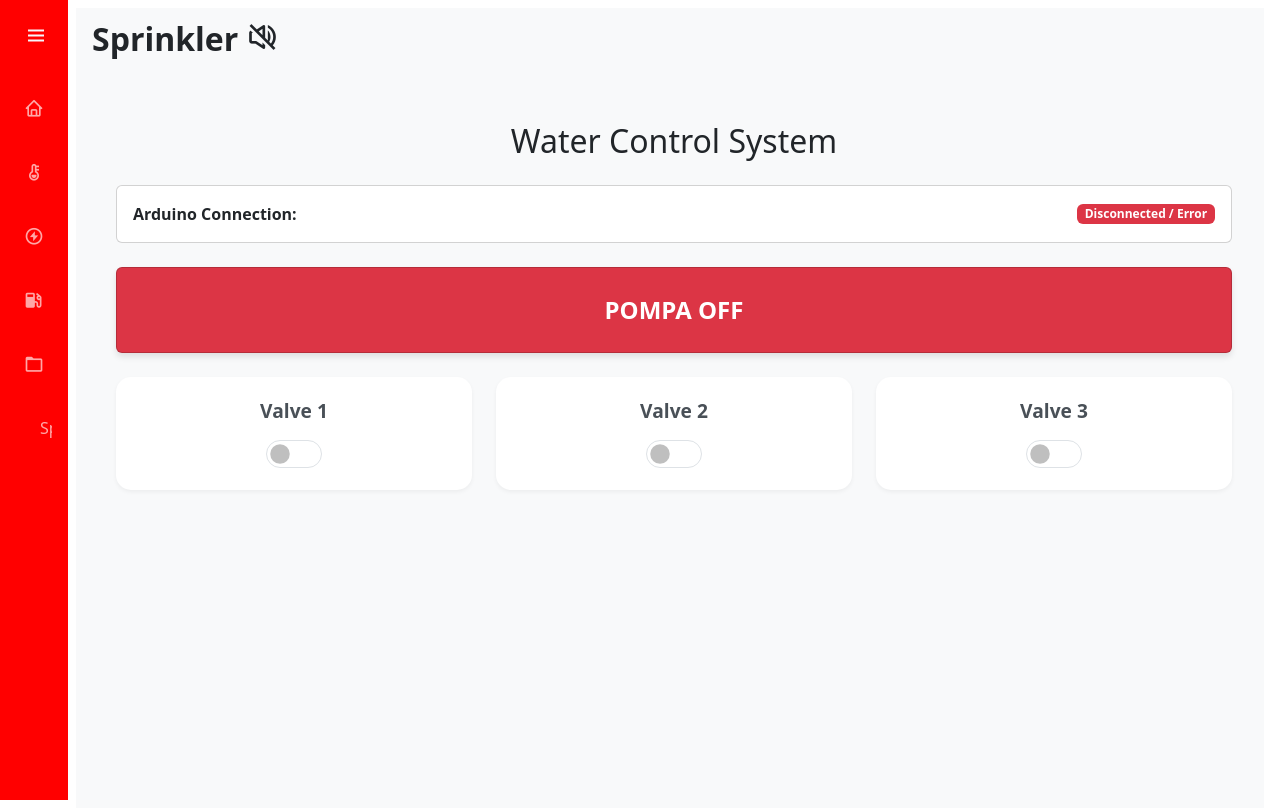
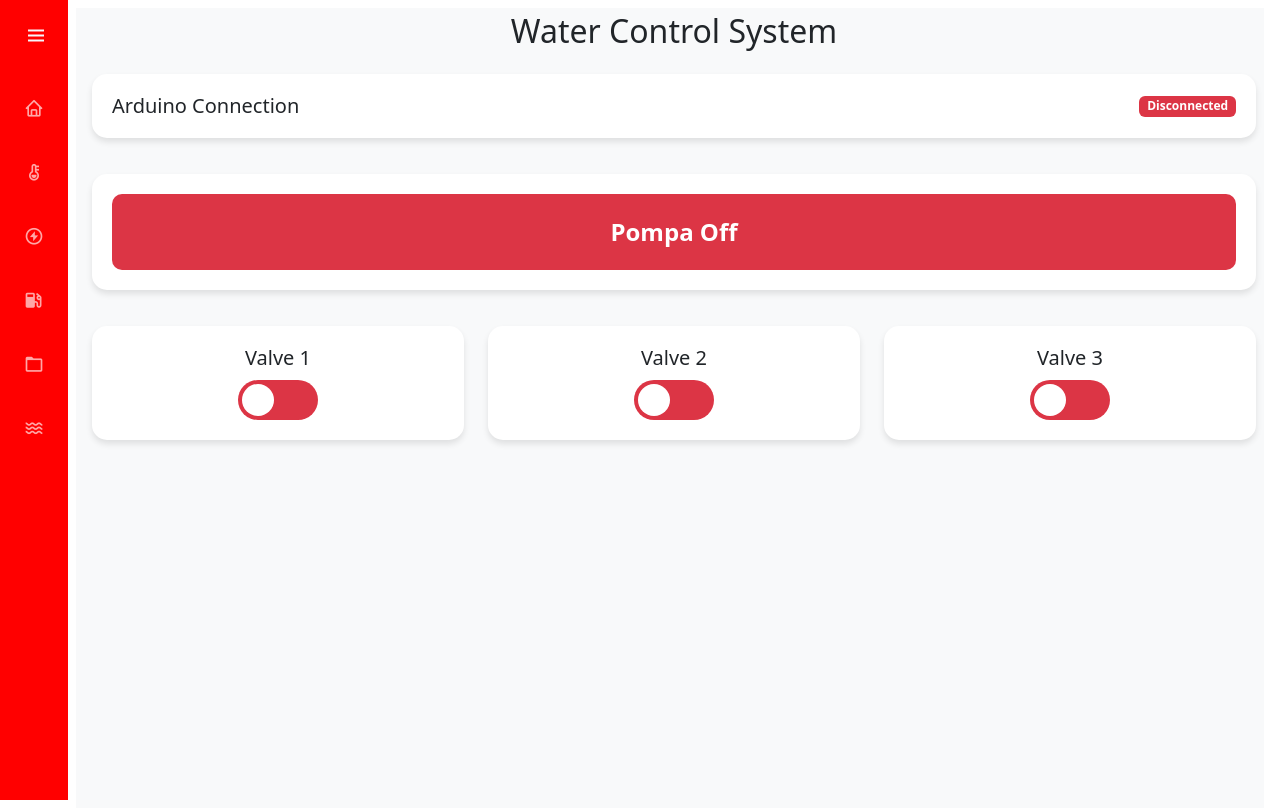
Before and after one commit to BlacklistX20/dashmon-sudiang, a CodeIgniter 4 app: the page made by app/Views/pages/sprinkler.php in a window 1280 px wide. Run offline with PHP 8.4 and a stand-in for CodeIgniter, Linux system fonts and the light colour scheme; the template is opened without the code that fills it, so the values that code supplies are empty; some libraries are stand-ins or nearby versions.

Commit message:
change sprinkle pages

```diff
--- a/app/Views/layout/sidebar.php
+++ b/app/Views/layout/sidebar.php
@@ -9,7 +9,7 @@
         <a href="<?= base_url() ?>index.php/electric" id="electric" class="nav_link"> <i class='bx bx-bolt-circle nav_icon'></i> <span class="nav_name">Electricity</span> </a>
         <a href="<?= base_url() ?>index.php/fuel" id="fuel" class="nav_link"> <i class='bx bxs-gas-pump nav_icon'></i> <span class="nav_name">Level BBM</span> </a>
         <a href="<?= base_url() ?>index.php/potency/home" id="potency" class="nav_link"> <i class='bx bx-folder nav_icon'></i> <span class="nav_name">Data Potensi</span> </a>
-        <a href="<?= base_url() ?>index.php/sprinkler" id="sprinkler" class="nav_link"> <i class='bx bx-water-drop nav_icon'></i> <span class="nav_name">Sprinkler Rooftop</span> </a>
+        <a href="<?= base_url() ?>index.php/sprinkler" id="sprinkler" class="nav_link"> <i class='bx bx-water nav_icon'></i> <span class="nav_name">Sprinkler Rooftop</span> </a>
       </div>
     </div>
 
--- a/app/Views/pages/sprinkler.php
+++ b/app/Views/pages/sprinkler.php
@@ -2,78 +2,67 @@
 
 <?= $this->section('content'); ?>
 <div id="main-wrap" class="container-fluid mx-1 py-1">
-  <div id="head-wrap" class="row my-2">
-    <div class="col-6 text-start">
-      <h2 class="fw-bold">Sprinkler <i id="vol-icon" class="bx bx-volume-mute"></i></h2>
+
+<h2 class="text-center mb-4">Water Control System</h2>
+
+    <!-- ROW 1: Connection Status -->
+    <div class="row mb-3">
+        <div class="col-12">
+            <div class="control-card d-flex justify-content-between align-items-center">
+                <h5 class="m-0">Arduino Connection</h5>
+                <span id="connection-status" class="badge bg-secondary">Connecting...</span>
             </div>
-    <div class="col-6 text-end">
-      <h2 id="time" class="fw-bold"></h2>
-      <h4 id="date"></h4>
         </div>
     </div>
 
-  <!-- Loading Spinner when switching -->
-    <div id="loadingOverlay">
-        <div class="spinner-border text-primary" role="status">
-            <span class="visually-hidden">Loading...</span>
-        </div>
-    </div>
-
-    <div class="container py-5">
-        <h2 class="text-center mb-4">Water Control System</h2>
-
-        <!-- Row 1: Connection Status -->
-        <div class="row mb-4">
+    <!-- ROW 2: Water Pump Status -->
+    <div class="row mb-3">
         <div class="col-12">
-                <div class="card">
-                    <div class="card-body d-flex justify-content-between align-items-center" id="connectionContainer">
-                        <span class="fw-bold">Arduino Connection:</span>
-                        <span id="connStatus" class="badge bg-secondary">Checking...</span>
+            <div class="control-card">
+                <div id="pump-status-container" class="pump-off">
+                    Pompa Off
                 </div>
             </div>
         </div>
     </div>
 
-        <!-- Row 2: Pump Status -->
-        <div class="row mb-4">
-            <div class="col-12">
-                <div id="pumpStatusCard" class="card status-card text-center text-white bg-danger">
-                    <div class="card-body py-4">
-                        <span id="pumpText">Pompa Off</span>
-                    </div>
-                </div>
-            </div>
-        </div>
-
-        <!-- Row 3: Valves -->
-        <div class="row g-4">
+    <!-- ROW 3: Valves -->
+    <div class="row">
         <!-- Valve 1 -->
-            <div class="col-md-4">
-                <div class="valve-switch-container">
-                    <div class="valve-title">Valve 1</div>
-                    <div class="form-check form-switch d-flex justify-content-center">
-                        <input class="form-check-input" type="checkbox" id="valve1" onchange="handleValveChange(0, this)">
+        <div class="col-md-4 col-12 mb-3">
+            <div class="control-card">
+                <h5>Valve 1</h5>
+                <div class="switch-container">
+                    <label class="switch">
+                        <input type="checkbox" id="valve-1" onchange="handleValveChange(0, this)">
+                        <span class="slider"></span>
+                    </label>
                 </div>
             </div>
         </div>
 
         <!-- Valve 2 -->
-            <div class="col-md-4">
-                <div class="valve-switch-container">
-                    <div class="valve-title">Valve 2</div>
-                    <div class="form-check form-switch d-flex justify-content-center">
-                        <input class="form-check-input" type="checkbox" id="valve2" onchange="handleValveChange(1, this)">
+        <div class="col-md-4 col-12 mb-3">
+            <div class="control-card">
+                <h5>Valve 2</h5>
+                <div class="switch-container">
+                    <label class="switch">
+                        <input type="checkbox" id="valve-2" onchange="handleValveChange(1, this)">
+                        <span class="slider"></span>
+                    </label>
                 </div>
             </div>
         </div>
 
         <!-- Valve 3 -->
-            <div class="col-md-4">
-                <div class="valve-switch-container">
-                    <div class="valve-title">Valve 3</div>
-                    <div class="form-check form-switch d-flex justify-content-center">
-                        <input class="form-check-input" type="checkbox" id="valve3" onchange="handleValveChange(2, this)">
-                    </div>
+        <div class="col-md-4 col-12 mb-3">
+            <div class="control-card">
+                <h5>Valve 3</h5>
+                <div class="switch-container">
+                    <label class="switch">
+                        <input type="checkbox" id="valve-3" onchange="handleValveChange(2, this)">
+                        <span class="slider"></span>
+                    </label>
                 </div>
             </div>
         </div>
--- a/public/css/style.css
+++ b/public/css/style.css
@@ -353,44 +353,89 @@ input:focus-visible + label {
 }
 
 /* Custom Styling for sprinkle page */
-.status-card {
-    transition: all 0.3s ease;
+/* Custom Card Styling */
+.control-card {
+    background: white;
+    border-radius: 15px;
+    box-shadow: 0 4px 6px rgba(0,0,0,0.1);
+    padding: 20px;
+    margin-bottom: 20px;
+    text-align: center;
+}
+
+/* Pump Status Styles */
+#pump-status-container {
+    padding: 20px;
+    border-radius: 10px;
+    color: white;
     font-weight: bold;
     font-size: 1.5rem;
-    text-transform: uppercase;
-    box-shadow: 0 4px 6px rgba(0,0,0,0.1);
+    transition: background-color 0.3s ease;
+}
+.pump-off {
+    background-color: #dc3545; /* Bootstrap Red */
+}
+.pump-on {
+    background-color: #198754; /* Bootstrap Green */
 }
 
 /* Custom Toggle Switch Styling */
-.valve-switch-container {
-    background: white;
-    padding: 20px;
-    border-radius: 15px;
-    box-shadow: 0 2px 4px rgba(0,0,0,0.05);
-    text-align: center;
-    height: 100%;
+/* Long oval with circle inside */
+.switch-container {
+    display: flex;
+    flex-direction: column;
+    align-items: center;
+    margin-top: 10px;
 }
 
-.form-check-input {
-    width: 3.5rem !important; /* Make it long oval */
-    height: 1.75rem !important;
-    cursor: pointer;
+.switch {
+    position: relative;
+    display: inline-block;
+    width: 80px;
+    height: 40px;
 }
 
-.valve-title {
-    font-size: 1.2rem;
-    font-weight: 600;
-    margin-bottom: 10px;
-    color: #495057;
+.switch input {
+    opacity: 0;
+    width: 0;
+    height: 0;
 }
 
-/* Loading Overlay */
-#loadingOverlay {
-    position: fixed;
-    top: 0; left: 0; right: 0; bottom: 0;
-    background: rgba(255,255,255,0.7);
-    z-index: 1000;
-    display: none;
-    justify-content: center;
-    align-items: center;
+.slider {
+    position: absolute;
+    cursor: pointer;
+    top: 0;
+    left: 0;
+    right: 0;
+    bottom: 0;
+    background-color: #dc3545; /* Default Red (Off) */
+    transition: .4s;
+    border-radius: 40px; /* Rounded oval */
 }
+
+.slider:before {
+    position: absolute;
+    content: "";
+    height: 32px;
+    width: 32px;
+    left: 4px;
+    bottom: 4px;
+    background-color: white;
+    transition: .4s;
+    border-radius: 50%; /* Circle */
+}
+
+/* Checked State (On) */
+input:checked + .slider {
+    background-color: #198754; /* Green */
+}
+
+input:checked + .slider:before {
+    transform: translateX(40px);
+}
+
+/* Disabled state during API calls */
+input:disabled + .slider {
+    opacity: 0.6;
+    cursor: not-allowed;
+}
--- a/public/js/sprinkler.js
+++ b/public/js/sprinkler.js
@@ -1,142 +1,155 @@
+// Configuration
     const ARDUINO_IP = "http://192.168.10.177";
-const POLL_INTERVAL = 2000; // Check every 2 seconds
 
-// State tracking to prevent loop updates while user is clicking
-let isUserInteracting = false;
+    // State tracking
+    // Map index 0->v1, 1->v2, 2->v3
+    let valveStates = [0, 0, 0];
+    let isRequestInProgress = false;
 
     // DOM Elements
-const connStatusEl = document.getElementById('connStatus');
-const pumpCardEl = document.getElementById('pumpStatusCard');
-const pumpTextEl = document.getElementById('pumpText');
-const switches = [
-    document.getElementById('valve1'),
-    document.getElementById('valve2'),
-    document.getElementById('valve3')
+    const connectionBadge = document.getElementById('connection-status');
+    const pumpContainer = document.getElementById('pump-status-container');
+    const valveInputs = [
+        document.getElementById('valve-1'),
+        document.getElementById('valve-2'),
+        document.getElementById('valve-3')
     ];
-const loadingOverlay = document.getElementById('loadingOverlay');
 
     /**
- * Fetches current status from Arduino
+     * Polling Function
+     * Fetch status from Arduino every 2 seconds
      */
     async function checkStatus() {
-    // Don't update UI from polling if user is currently toggling a switch
-    if (isUserInteracting) return;
+        // Don't poll if user is actively clicking switches to prevent race conditions
+        if(isRequestInProgress) return;
 
         try {
-        // Fetch with a timeout to prevent hanging
+            // Using AbortController to timeout request if Arduino is down
             const controller = new AbortController();
             const timeoutId = setTimeout(() => controller.abort(), 1500);
 
-        const response = await fetch(ARDUINO_IP, { signal: controller.signal });
+            const response = await fetch(ARDUINO_IP, {
+                signal: controller.signal,
+                method: 'GET'
+            });
             clearTimeout(timeoutId);
 
-        if (!response.ok) throw new Error("HTTP Error");
+            if (!response.ok) throw new Error("Network response was not ok");
 
             const data = await response.json();
-        // Expected data format: {"v1":0, "v2":0, "v3":0, "p":0}
+            // Expected data: {"v1":0, "v2":0, "v3":0, "p":0}
 
             updateUI(data);
+            setConnectionStatus(true);
+
         } catch (error) {
-                console.error("Connection failed:", error);
+            console.error("Polling error:", error);
             setConnectionStatus(false);
         }
     }
 
     /**
- * Updates the HTML elements based on JSON data
+     * Updates the UI based on JSON data
      */
     function updateUI(data) {
-    setConnectionStatus(true);
-
-    // Update Pump UI
-    if (data.p == 1) {
-        pumpCardEl.classList.remove('bg-danger');
-        pumpCardEl.classList.add('bg-success');
-        pumpTextEl.textContent = "Pompa On";
+        // Update Pump Status
+        if (data.p === 1) {
+            pumpContainer.textContent = "Pompa On";
+            pumpContainer.className = "pump-on";
         } else {
-        pumpCardEl.classList.remove('bg-success');
-        pumpCardEl.classList.add('bg-danger');
-        pumpTextEl.textContent = "Pompa Off";
+            pumpContainer.textContent = "Pompa Off";
+            pumpContainer.className = "pump-off";
         }
 
-    // Update Switches (only if they differ to avoid jitter)
-    updateSwitchIfChanged(switches[0], data.v1);
-    updateSwitchIfChanged(switches[1], data.v2);
-    updateSwitchIfChanged(switches[2], data.v3);
+        // Update Valve Switches
+        // We update internal state and DOM checked property
+        const remoteStates = [data.v1, data.v2, data.v3];
+
+        valveInputs.forEach((input, index) => {
+            const isOn = remoteStates[index] === 1;
+            input.checked = isOn;
+            valveStates[index] = remoteStates[index];
+        });
     }
 
-function updateSwitchIfChanged(element, value) {
-    const shouldBeChecked = (value == 1);
-    if (element.checked !== shouldBeChecked) {
-        element.checked = shouldBeChecked;
-    }
-}
-
+    /**
+     * Handle UI visual for connection
+     */
     function setConnectionStatus(isConnected) {
         if (isConnected) {
-        connStatusEl.className = "badge bg-success";
-        connStatusEl.textContent = "Connected";
+            connectionBadge.textContent = "Connected";
+            connectionBadge.className = "badge bg-success";
         } else {
-        connStatusEl.className = "badge bg-danger";
-        connStatusEl.textContent = "Disconnected / Error";
+            connectionBadge.textContent = "Disconnected";
+            connectionBadge.className = "badge bg-danger";
         }
     }
 
     /**
- * Handles the user clicking a switch
- * Implements Mutual Exclusion logic
+     * Handle Valve Click
+     * Implements mutual exclusivity logic
      */
-async function handleValveChange(targetIndex, targetElement) {
-    isUserInteracting = true;
-    loadingOverlay.style.display = 'flex'; // Show loader
+    async function handleValveChange(targetValveIndex, checkboxElement) {
+        isRequestInProgress = true;
 
-    const isTurningOn = targetElement.checked;
+        // Disable all inputs temporarily
+        valveInputs.forEach(input => input.disabled = true);
+
+        const isTurningOn = checkboxElement.checked;
 
         try {
             if (isTurningOn) {
-            // Logic: Turn OFF any other active switch FIRST
-            for (let i = 0; i < switches.length; i++) {
-                if (i !== targetIndex && switches[i].checked) {
-                    // Visually turn off immediately
-                    switches[i].checked = false;
-                    // Send command to turn off
-                    await sendCommand(i, 0);
-                }
+                // Logic: Only one active.
+                // Check if any other valve is currently ON
+                const activeValveIndex = valveStates.findIndex(state => state === 1);
+
+                if (activeValveIndex !== -1 && activeValveIndex !== targetValveIndex) {
+                    // Turn off the currently active valve first
+                    console.log(`Turning off active valve ${activeValveIndex + 1} first...`);
+                    await sendCommand(activeValveIndex, 0);
+                    valveInputs[activeValveIndex].checked = false; // Optimistic UI update
+                    valveStates[activeValveIndex] = 0;
                 }
 
-            // Now turn ON the target switch
-            await sendCommand(targetIndex, 1);
+                // Turn on the target valve
+                console.log(`Turning on valve ${targetValveIndex + 1}...`);
+                await sendCommand(targetValveIndex, 1);
+                valveStates[targetValveIndex] = 1;
+
             } else {
-            // Just turning off the current switch
-            await sendCommand(targetIndex, 0);
+                // Simple Turn Off
+                console.log(`Turning off valve ${targetValveIndex + 1}...`);
+                await sendCommand(targetValveIndex, 0);
+                valveStates[targetValveIndex] = 0;
             }
 
-        // After operations, fetch fresh status to confirm
-        await checkStatus();
-
-    } catch (err) {
-        console.error("Error controlling valve:", err);
-        alert("Failed to communicate with Arduino.");
-        // Revert switch state on error
-        targetElement.checked = !isTurningOn;
+        } catch (error) {
+            console.error("Command failed", error);
+            // Revert the checkbox to its previous state on error
+            checkboxElement.checked = !isTurningOn;
+            alert("Failed to communicate with Arduino. Check connection.");
         } finally {
-        loadingOverlay.style.display = 'none';
-        isUserInteracting = false;
+            // Re-enable inputs
+            valveInputs.forEach(input => input.disabled = false);
+            isRequestInProgress = false;
         }
     }
 
     /**
- * Sends command to Arduino
- * URL: http://192.168.10.177/set?v={index}&s={status}
+     * Send command to Arduino
+     * URL: http://192.168.10.177/set?v={index}&s={state}
+     * v=0 for v1, v=1 for v2, etc.
      */
-async function sendCommand(valveIndex, status) {
-    const url = `${ARDUINO_IP}/set?v=${valveIndex}&s=${status}`;
-    const response = await fetch(url);
-    if (!response.ok) throw new Error("Failed to set valve");
+    async function sendCommand(valveIndex, state) {
+        const url = `${ARDUINO_IP}/set?v=${valveIndex}&s=${state}`;
+
+        // Note: fetch mode 'no-cors' might be needed if Arduino doesn't send CORS headers,
+        // but 'no-cors' prevents reading response. Assuming Arduino handles CORS or simple GET.
+        await fetch(url, { method: 'GET' });
     }
 
-// Start Polling
-setInterval(checkStatus, POLL_INTERVAL);
+    // Start Polling Loop (Every 2 seconds)
+    setInterval(checkStatus, 2000);
 
-// Initial Check
+    // Initial check
     checkStatus();
```
Lines whose indentation alone changed are shown as unchanged.
